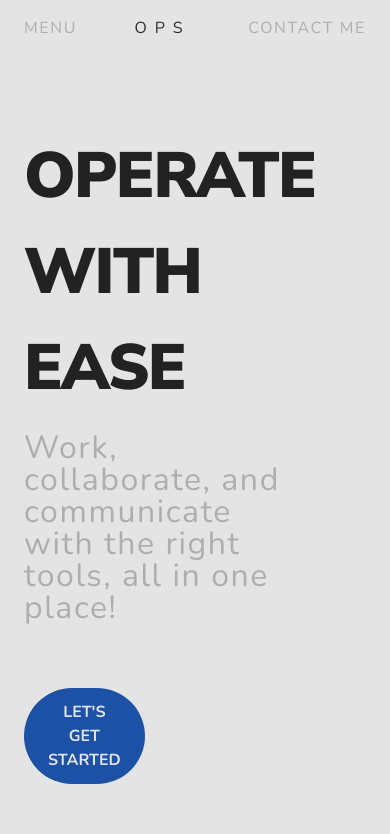
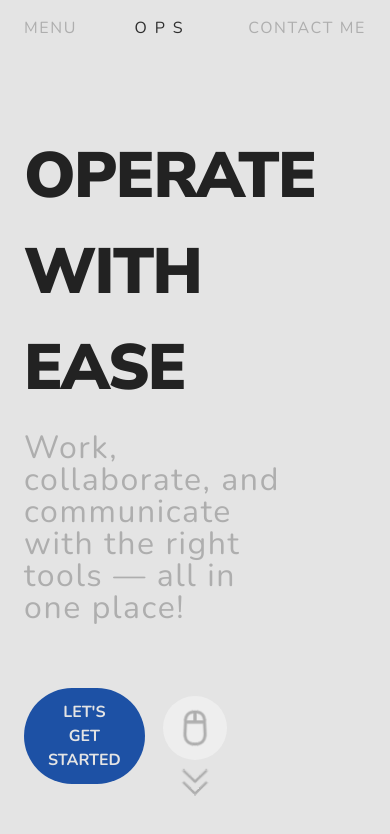
Before and after one commit to cynessa-dev/ops, a Next.js app: page / in a window 390 px wide. Shown: the top 834 px of the page. Built offline with nearby package versions, Linux system fonts and the light colour scheme.

Commit message:
💄 feat(hero): add scroll down indicator and update responsiveness

```diff
--- a/components/hero.tsx
+++ /dev/null
@@ -1,16 +0,0 @@
-import Button from "@/components/button";
-
-export default function Hero() {
-    return (
-        <section className="flex flex-col justify-center items-center min-w-full min-h-screen">
-            <div id="header" className="flex flex-col gap-4 w-4/5 text-center">
-                <h1 className="text-(--heading) text-[5rem] font-bold leading-tight tracking-tight">Tagline goes here</h1>
-                <h2 className="text-(--secondary) text-[1.25rem]">Description goes here</h2>
-            </div>
-            <div id="actions" className="mt-16 w-1/4 flex gap-4">
-                <Button text="Get Started" variant="primary" destination="/portal" />
-                <Button text="Learn More" variant="secondary" destination="/about" />
-            </div>
-        </section>
-    );
-}
--- a/components/landing/hero.tsx
+++ b/components/landing/hero.tsx
@@ -1,15 +1,22 @@
-import Button from "@/components/button";
+import Image from "next/image";
 
 export default function Hero() {
     return (
         <section className="min-w-full min-h-screen px-6 pt-32">
             <div id="header" className="flex flex-col gap-4 w-4/5 select-none">
                 <h1 className="text-(--heading) text-[4rem] md:text-[5rem] xl:text-[6rem] font-black tracking-[-0.1rem]">OPERATE WITH EASE</h1>
-                <p className="text-(--secondary) text-[2rem] leading-8 tracking-[0.1rem]">Work, collaborate, and communicate <br /> with the right tools, all in one place!</p>
+                <p className="text-(--secondary) text-[2rem] leading-8 tracking-[0.1rem]">Work, collaborate, and communicate <br /> with the right tools — all in one place!</p>
             </div>
             <div id="actions" className="mt-16 w-1/5 flex gap-4">
                 <button className="bg-(--primary-action) text-background px-6 py-3 rounded-full font-bold cursor-pointer hover:bg-(--primary-hover)">LET'S GET STARTED</button>
             </div>
+            {/* SCROLL DOWN */}
+            <div className=" absolute bottom-8 left-1/2 transform -translate-x-1/2 flex flex-col justify-center items-center cursor-pointer animate-bounce">
+                <div className="flex items-center justify-center w-16 h-16 xl:w-20 xl:h-20 bg-(--card) rounded-full">
+                    <Image src="/icons/mouse.png" alt="Scroll Down" width={50} height={50} className="w-12 xl:16" />
+                </div>
+                <Image src="/icons/double-down.png" alt="Scroll Down Indicator" width={50} height={50} className="w-12 xl:16 animate-bounce" />
+            </div>
         </section>
     );
 }
```
Also changed, not shown: public/icons/double-down.png (added), public/icons/mouse.png (added).
